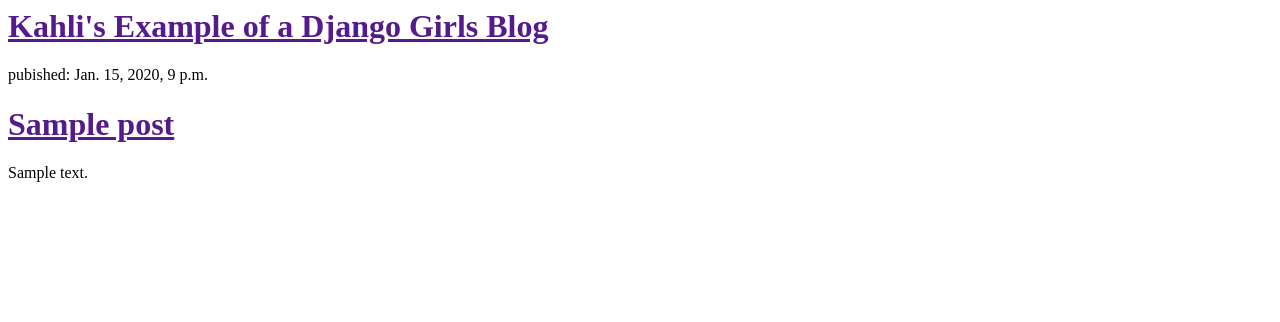
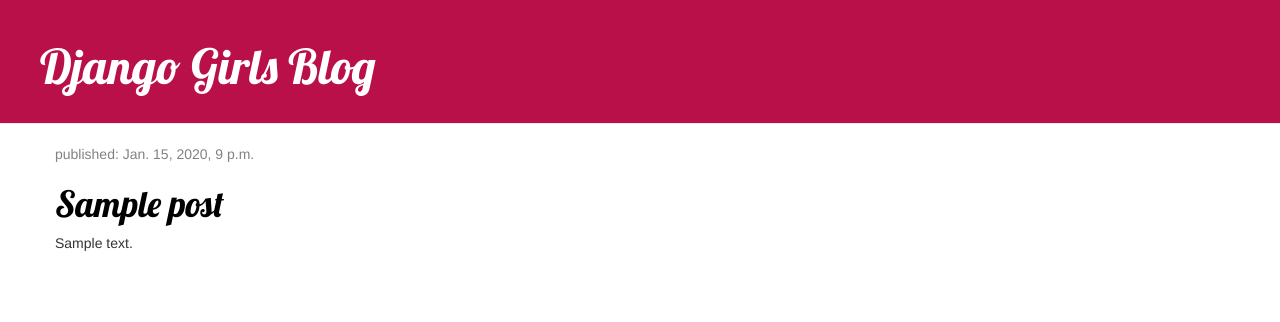
Before and after one commit to kflekac/my-first-blog, a Django app: template blog/templates/blog/post_list.html in a window 1280 px wide. Shown: the top 322 px of the page. Run offline with Django 3.2, Linux system fonts and the light colour scheme; the template is opened without the code that fills it: values that come from a table or form of the project are taken from there, others are empty; tables that the repository leaves empty hold one stand-in row (values such as "Sample post"); some libraries are stand-ins or nearby versions.

Commit message:
Add view and template for detailed blog post and CSS for the site.

```diff
--- /dev/null
+++ b/blog/static/css/blog.css
@@ -0,0 +1,46 @@
+.page-header {
+    background-color: #ba1049;
+    margin-top: 0;
+    padding: 20px 20px 20px 40px;
+}
+
+.page-header h1, .page-header h1 a, .page-header h1 a:visited, .page-header h1 a:active {
+    color: #ffffff;
+    font-size: 36pt;
+    text-decoration: none;
+}
+
+.content {
+    margin-left: 40px;
+}
+
+h1, h2, h3, h4 {
+    font-family: 'Lobster', cursive;
+}
+
+.date {
+    color: #828282;
+}
+
+.save {
+    float: right;
+}
+
+.post-form textarea, .post-form input {
+    width: 100%;
+}
+
+.top-menu, .top-menu:hover, .top-menu:visited {
+    color: #ffffff;
+    float: right;
+    font-size: 26pt;
+    margin-right: 20px;
+}
+
+.post {
+    margin-bottom: 70px;
+}
+
+.post h1 a, .post h1 a:visited {
+    color: #000000;
+}
--- /dev/null
+++ b/blog/templates/blog/base.html
@@ -0,0 +1,23 @@
+{% load staticfiles %}
+<html>
+    <head>
+        <title>Kahli's DjangoGirls blog</title>
+        <link rel="stylesheet" href="//maxcdn.bootstrapcdn.com/bootstrap/3.2.0/css/bootstrap.min.css">
+        <link rel="stylesheet" href="//maxcdn.bootstrapcdn.com/bootstrap/3.2.0/css/bootstrap-theme.min.css">
+        <link rel="stylesheet" href="{% static 'css/blog.css' %}">
+        <link href="//fonts.googleapis.com/css?family=Lobster&subset=latin,latin-ext" rel="stylesheet" type="text/css">
+    </head>
+    <body>
+      <div class="page-header">
+        <h1><a href="/">Django Girls Blog</a></h1>
+      </div>
+      <div class="content container">
+        <div class="row">
+          <div class="col-md-8">
+            {% block content %}
+            {% endblock %}
+          </div>
+        </div>
+      </div>
+    </body>
+</html>
--- a/blog/templates/blog/post_list.html
+++ b/blog/templates/blog/post_list.html
@@ -1,22 +1,13 @@
-<html>
-    <head>
-        <title>Kahli's DjangoGirls blog</title>
-    </head>
-    <body>
-        <div>
-            <h1><a href="">Kahli's Example of a Django Girls Blog</a></h1>
-        </div>
+{% extends 'blog/base.html' %}
 
-        <div>
-          {% for post in posts %}
-            <div>
-              <p> pubished: {{post.published_date}}</p>
-              <h1> <a href = ""> {{post.title}} </a></h1>
-              <p> {{ post.text|linebreaksbr}} </p>
-        </div>
-
-          {% endfor %}
-
-        </div>
-    </body>
-</html>
+{% block content %}
+  {% for post in posts %}
+    <div class="post">
+      <div class="date">
+          <p>published: {{ post.published_date }}</p>
+      </div>
+      <h1><a href="{% url 'post_detail' pk=post.pk %}">{{ post.title }}</a></h1>
+      <p>{{ post.text|linebreaksbr }}</p>
+    </div>
+  {% endfor %}
+{% endblock %}
--- a/blog/urls.py
+++ b/blog/urls.py
@@ -2,7 +2,8 @@
 from . import views
 
 urlpatterns = [
-        url(r'^$', views.post_list, name = 'post_list'),
+    url(r'^$', views.post_list, name='post_list'),
+    url(r'^post/(?P<pk>\d+)/$', views.post_detail, name='post_detail'),
 ]
 
 # This pattern will tell Django that views.post_list is the right
```
Also changed, not shown: blog/templates/blog/post_detail.html (added, +13 -0 lines), blog/views.py (+6 -1 lines).
